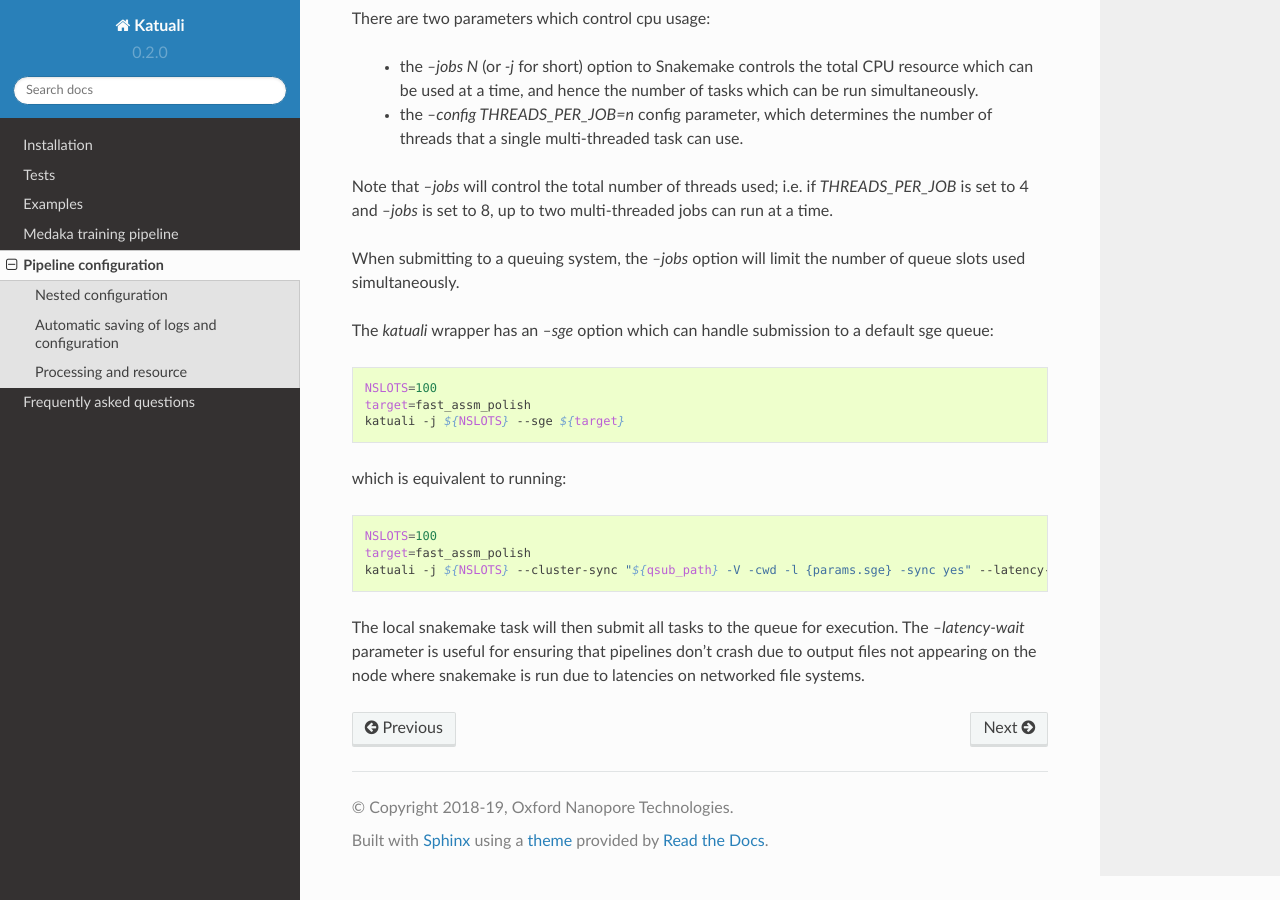
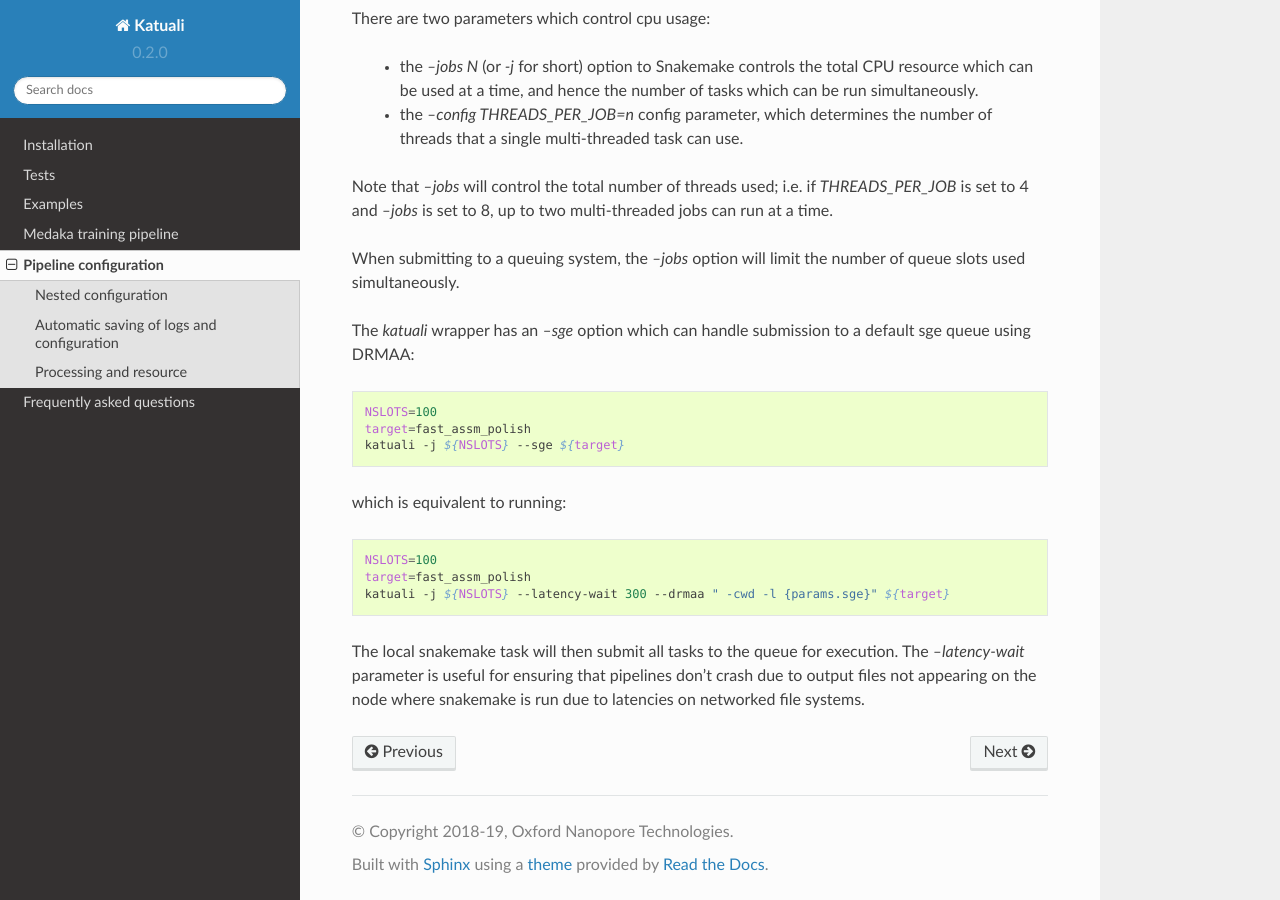
Before and after one commit to nanoporetech/katuali, a Sphinx documentation site: the page built from docs/configuration.rst, in a window 1280 px wide and 900 px high, scrolled down 1517 px. Built offline with Sphinx 7.4.7 and the Read the Docs theme 2.0.0, drawn with Linux system fonts in a browser that asks for light colours.

Commit message:
add drmaa to docs and add option to change drmaa options on command line

```diff
--- a/docs/configuration.rst
+++ b/docs/configuration.rst
@@ -102,7 +102,7 @@ When submitting to a queuing system, the `--jobs` option will limit the number
 of queue slots used simultaneously.
 
 The `katuali` wrapper has an `--sge` option which can handle submission to a
-default sge queue:
+default sge queue using DRMAA:
 
 .. code-block:: bash
 
@@ -116,7 +116,7 @@ which is equivalent to running:
 
     NSLOTS=100
     target=fast_assm_polish
-    katuali -j ${NSLOTS} --cluster-sync "${qsub_path} -V -cwd -l {params.sge} -sync yes" --latency-wait 300 ${target}
+    katuali -j ${NSLOTS} --latency-wait 300 --drmaa " -cwd -l {params.sge}" ${target}
 
 The local snakemake task will then submit all tasks to the queue for execution.
 The `--latency-wait` parameter is useful for ensuring that pipelines don't crash
```
Also changed, not shown: 1 other file.
